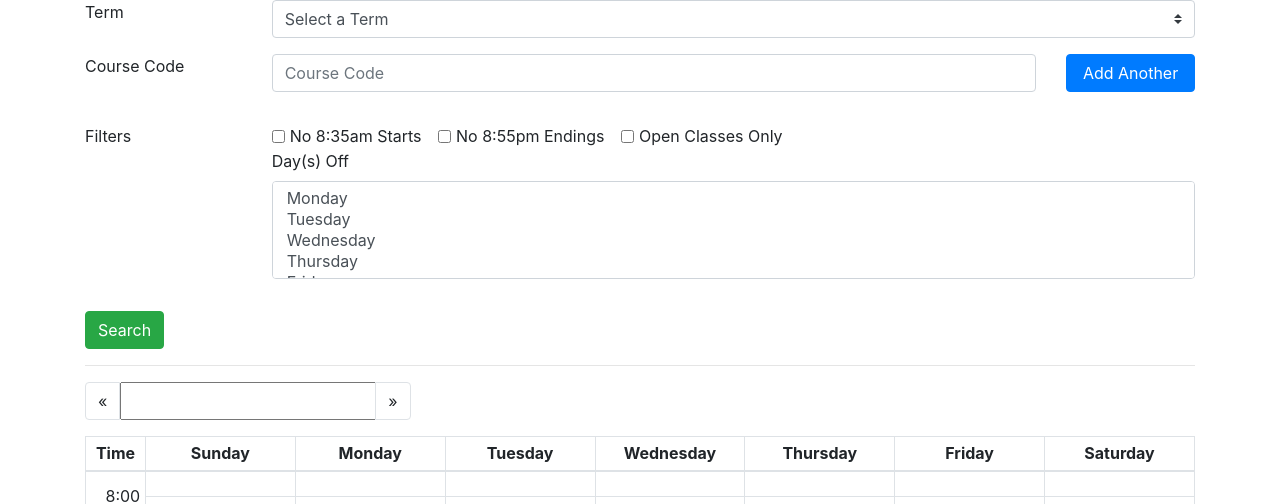
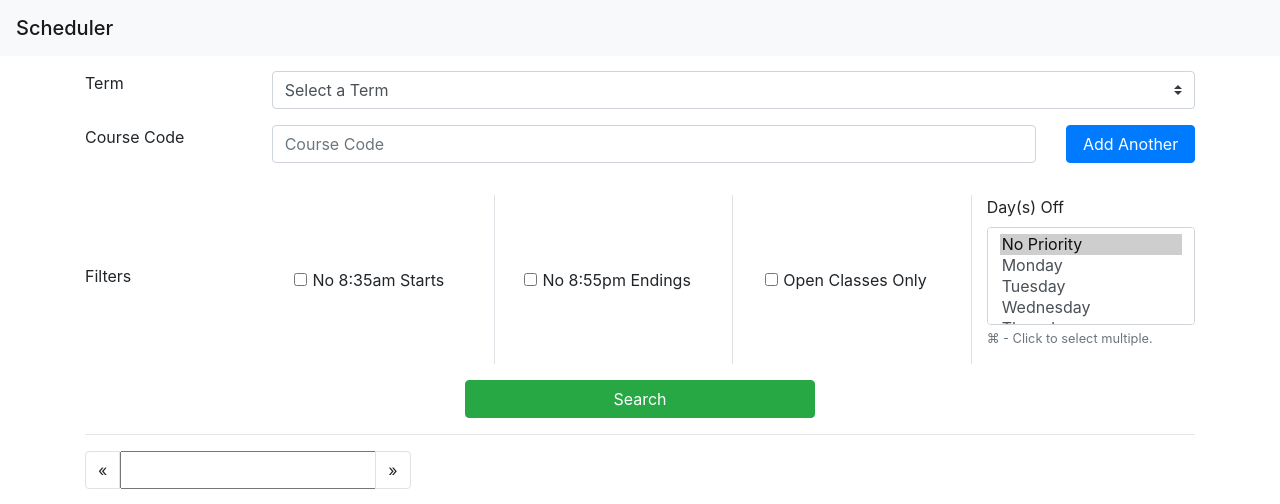
Before and after one commit to zhu-tom/Course-Registration, a PHP site: page / in a window 1280 px wide. Shown: the top 504 px of the page. Run offline with PHP 8.4, Linux system fonts and the light colour scheme; lists and menus that the app fills with data are empty.

Commit message:
formatting changes

```diff
--- a/templates/index.php
+++ b/templates/index.php
@@ -31,9 +31,21 @@
         td {
             vertical-align: center;
         }
+        .navbar {
+            margin-bottom: 15px;
+        }
+        ul {
+            margin-bottom: 0;
+        }
+        #pageNav {
+            margin-bottom: 15px;
+        }
     </style>
 </head>
 <body>
+    <nav class="navbar navbar-light bg-light">
+        <span class="navbar-brand mb-0 h1">Scheduler</span>
+    </nav>
     <div class='container'>
         <form id='courses'>
             <div class='form-row form-group'>
@@ -62,37 +74,49 @@
                 </div>
             </div>
             <div class='form-row form-group'>
-                <div class='col-2'>
+                <div class='col-2 d-flex align-items-center'>
                     <label class='form-label'>Filters</label>
                 </div>
                 <div class='col'>
+                    <div class='row'>
+                        <div class='col-3 border-right justify-content-center d-flex'>
                             <div class="form-check form-check-inline">
                                 <input class="form-check-input" type="checkbox" id="noEarly" value="option1">
                                 <label class="form-check-label" for="noEarly">No 8:35am Starts</label>
                             </div>
+                        </div>
+                        <div class='col-3 border-right justify-content-center d-flex'>
                             <div class="form-check form-check-inline">
                                 <input class="form-check-input" type="checkbox" id="noLate" value="option2">
                                 <label class="form-check-label" for="noLate">No 8:55pm Endings</label>
                             </div>
+                        </div>
+                        <div class='col-3 border-right justify-content-center d-flex'>
                             <div class="form-check form-check-inline">
                                 <input class="form-check-input" type="checkbox" id="openOnly" value="option3">
                                 <label class="form-check-label" for="openOnly">Open Classes Only</label>
                             </div>
+                        </div>
+                        <div class='col-3'>
                             <div class="form-group">
                                 <label for="exampleFormControlSelect2">Day(s) Off</label>
                                 <select multiple class="form-control" id="daysOff">
+                                    <option selected value="none">No Priority</option>
                                     <option value="1">Monday</option>
                                     <option value="2">Tuesday</option>
                                     <option value="3">Wednesday</option>
                                     <option value="4">Thursday</option>
                                     <option value="5">Friday</option>
                                 </select>
+                                <small id="select-help" class='form-text text-muted'>&#8984 - Click to select multiple.</small>
                             </div>
                         </div>
                     </div>
-            <div class='form-row form-group'>
-                <div class='col'>
-                    <input type='button' id='submit' value='Search' class='btn btn-success'>
+                </div>
+            </div>
+            <div class='row justify-content-center'>
+                <div class='col-4'>
+                    <input type='button' id='submit' value='Search' class='btn btn-success' style="width:100%;">
                 </div>
             </div>
         </form>
@@ -102,8 +126,8 @@
                 <span class="sr-only">Loading...</span>
             </div>
         </div>
-        <div class='row' id='pageNav'>
-            <div class='col-3'>
+        <div class='row align-items-center' id='pageNav'>
+            <div class='col-3 d-flex align-items-center'>
                 <nav aria-label="Page navigation">
                     <ul class="pagination">
                         <li class="page-item">
@@ -218,6 +242,8 @@ function loadPage(pageNum) { // fills timetable wit courses
 $(document).ready(function(e) {
     loadTimetable();
 
+    $('#select-help').text(navigator.oscpu.includes("Mac OS") ? "\u2318 - Click to select multiple.": "Ctrl - Click to select multiple");
+
     $.ajax({
         url: '/getTerms',
         type: 'POST',
@@ -262,16 +288,18 @@ $(document).ready(function(e) {
         if ($('#term').val() === null) {
             $('#term').addClass('is-invalid');
             return null;
+        } else {
+            $('#term').removeClass('is-invalid');
         }
 
         courses = [];
         for (input of $('input[name=course]')) {
             if ($(input).val() != '') {
-                courses.push($(input).val());
+                courses.push($(input).val().trim());
             }
         }
 
-        data = {courses: courses, term: $('#term').val(), noEarly: $('#noEarly').prop('checked'), noLate: $('#noLate').prop('checked'), openOnly: $('#openOnly').prop('checked')}
+        data = {courses: courses, term: $('#term').val(), noEarly: $('#noEarly').prop('checked'), noLate: $('#noLate').prop('checked'), openOnly: $('#openOnly').prop('checked'), daysOff: $('#daysOff').val()}
         $.ajax({
             url: '/findCourses',
             type: 'POST',
@@ -280,7 +308,7 @@ $(document).ready(function(e) {
             beforeSend: () => {
                 $('#spinner').css('display', 'block');
                 $('#weekly').css('display', 'none');
-                $('#pageNav').css('display', 'none')
+                $('#pageNav').css('display', 'none');
             },
             success: (result) => {
                 console.log(result);
@@ -298,9 +326,14 @@ $(document).ready(function(e) {
                 $('#pageNav').css('display', 'flex');
             },
             error: (jqXHR, textStatus, errorThrown) => {
-                alert(textStatus);
+                alert(textStatus, errorThrown);
             }
         });
+    });
+    $('option').on('click', () => {
+        if (($('#daysOff').val()).includes("none")) {
+            $('#daysOff').val(["none"]);
+        }
     });
 });
 </script>
```
Also changed, not shown: 2 other files. Lines whose indentation alone changed are shown as unchanged.
